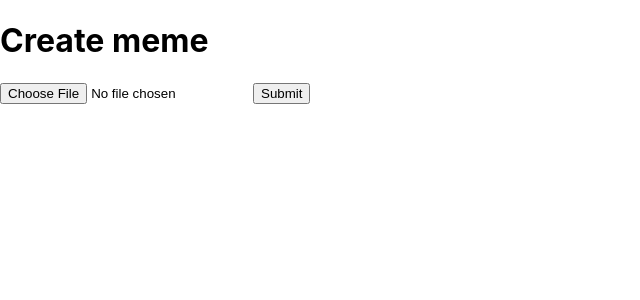
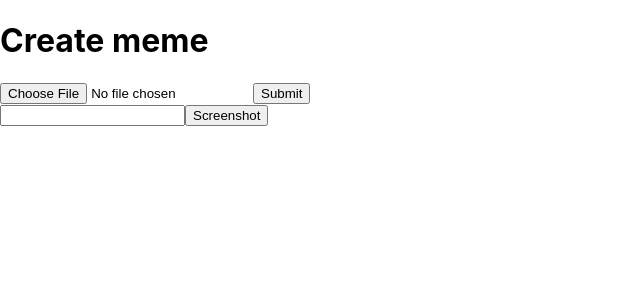
Before and after one commit to fkropfhamer/omm-client, a React (Create React App) app: page /create-meme in a window 1280 px wide. Shown: the top 300 px of the page, without its empty margins (0-640 px from the left). Built offline with nearby package versions, Linux system fonts and the light colour scheme.

Commit message:
add Screenshot from provided URL

```diff
--- a/src/components/CreateMeme.tsx
+++ b/src/components/CreateMeme.tsx
@@ -3,10 +3,8 @@ import { RouteComponentProps } from "react-router-dom";
 import { apiEndpointUrl } from "../constants";
 
 interface State {
-
+    urlInput: string;
 }
-
-
 
 export default class CreateMeme extends React.Component<RouteComponentProps, State> {
     private fileInput: React.RefObject<any>;
@@ -15,6 +13,9 @@ export default class CreateMeme extends React.Component<RouteComponentProps, Sta
         super(props);
         this.handleSubmit = this.handleSubmit.bind(this);
         this.fileInput = React.createRef();
+        this.state = {
+            urlInput: ""
+        }
     }
 
     private handleSubmit(event: React.FormEvent<HTMLFormElement>) {
@@ -35,6 +36,28 @@ export default class CreateMeme extends React.Component<RouteComponentProps, Sta
         .catch(err => console.log(err));
     }
 
+    private handleUrlSubmit= (event: React.FormEvent<HTMLFormElement>) => {
+        event.preventDefault();
+
+        const data = new FormData();
+        data.append("url", this.state.urlInput)
+
+        fetch(apiEndpointUrl + 'template', {
+            method: "POST",
+            body: data
+        })
+        .then(res => res.json())
+        .then(json => {
+            console.log(json);
+            this.props.history.push('/edit-meme/' + json.data.id)
+        })
+        .catch(err => console.log(err));
+    }
+
+    changeInputUrl = (event: React.FormEvent<HTMLInputElement>) => {
+        this.setState({urlInput: event.currentTarget.value});
+    }
+
     render() {
         return (
             <div>
@@ -43,6 +66,10 @@ export default class CreateMeme extends React.Component<RouteComponentProps, Sta
                     <input type="file" ref={this.fileInput}></input>
                     <button type="submit">Submit</button>
                 </form>
+                <form onSubmit={this.handleUrlSubmit}>
+                    <input type="text" value={this.state.urlInput} onChange={this.changeInputUrl}></input>
+                    <button type="submit">Screenshot</button>
+                </form>
             </div>
         );
     }
```
